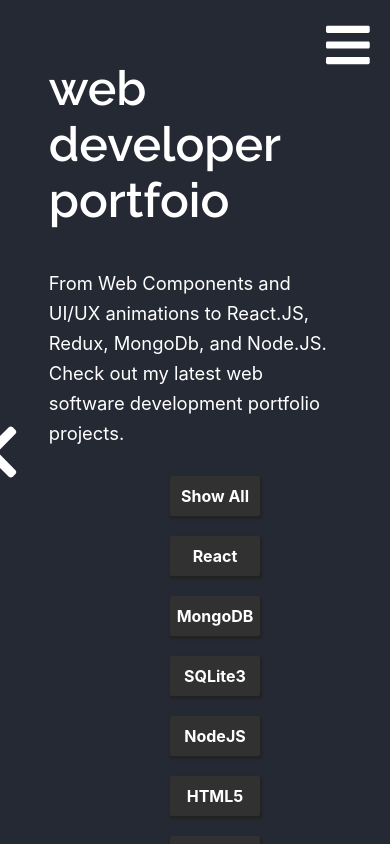
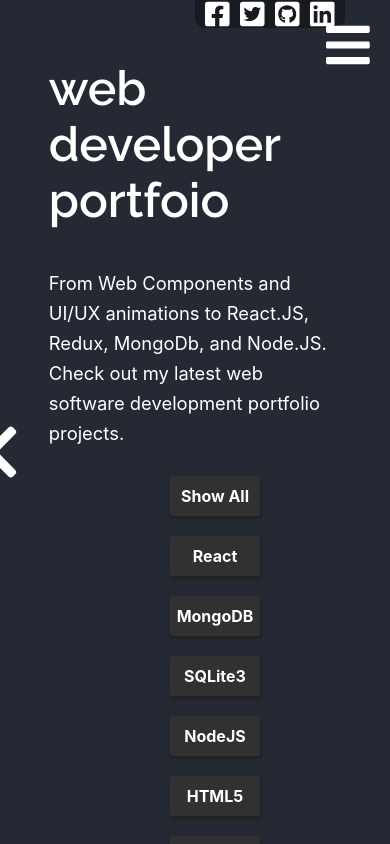
Before and after one commit to jblack186/Jamison-new-portfolio-site, a React (Create React App) app: page /dashboard in a window 390 px wide. Shown: the top 844 px of the page. Built offline with nearby package versions, Linux system fonts and the light colour scheme.

Commit message:
added icons to dash

```diff
--- a/src/App.css
+++ b/src/App.css
@@ -3,7 +3,7 @@
 } */
 
 .barsIcon {
-  position: absolute;
+  position: fixed;
   right: 20px;
   top: 20px;
   font-size: 50px;
@@ -15,7 +15,7 @@
 }
 
 .closeIcon {
-  position: absolute;
+  position: fixed;
   right: 20px;
   top: 20px;
   font-size: 50px;
@@ -34,6 +34,21 @@ z-index: 999999;
 
 }
 
+/* .drop-closed {
+z-index: 999999;
+opacity: 0;
+animation-name: slideUp;
+animation-duration: .5s;
+
+}
+
+.drop-closed ul{
+  display: none;
+} */
+
+
+
+
 
 
 
@@ -48,30 +63,35 @@ z-index: 999999;
 }
 
 .drop-menu {
-  position: absolute;
+  position: fixed;
   top: 0;
   left: 0;
   height: 100vh;
   width: 100vw;
   z-index: 9999;
-  background-color: darkgray;
+  background-color: rgb(76, 71, 76);
   animation-name: slideDown;
   animation-duration: .6s;
+  animation-fill-mode: both;
 
 }
 
 @keyframes slideDown {
-  from {
-    top: -1300px;
+  0% {
+    height: 0px;
   }
-  to {
-    top: 0px;
+
+  100% {
+    height: 100vh;
   }
 }
 
 
+
+
 .drop-menu ul {
-  background-color: gray;
+  background: #404143;
+
   margin: 0 auto;
   width: 50%;
   height: 100%;
@@ -83,6 +103,65 @@ z-index: 999999;
 }
 
 .drop-menu ul li {
+  border-top: 1px solid #333436;
+  height: 200px;
+  list-style: none;
+  display: flex;
+  justify-content: center;
+  align-items: center;
+  font-family: 'Teko', sans-serif;
+  font-size: 40px;
+  width: 100%;
+  cursor: pointer;
+  transition: background-color .5s;
+  color: gray;
+}
+
+.drop-menu ul li:hover {
+  background-color: lightgray;
+  color: whitesmoke;
+}
+
+.drop-closed {
+  height: 0;
+  overflow: hidden;
+  position: absolute;
+  top: 0;
+  left: 0;
+  width: 100vw;
+  background-color: rgb(76, 71, 76);
+  color: gray;
+
+z-index: 99;
+  animation-name: slideUp;
+animation-duration: .5s;
+
+
+}
+
+@keyframes slideUp {
+ from {
+  height: 100vh;
+ }
+ to {
+  height: 0px;
+
+ }
+}
+
+.drop-closed ul {
+  background: #404143;
+  margin: 0 auto;
+  width: 50%;
+  height: 100%;
+  display: flex;
+  flex-direction: column;
+  justify-content: space-evenly;
+  align-items: center;
+  padding: 0;
+}
+
+.drop-closed ul li {
   height: 200px;
   list-style: none;
   display: flex;
@@ -93,6 +172,6 @@ z-index: 999999;
   width: 100%;
 }
 
-.drop-menu ul li:hover {
-  background-color: lightgray;
+.drop-none {
+  display: none;
 }
--- a/src/App.js
+++ b/src/App.js
@@ -10,7 +10,7 @@ import { faBars, faTimes } from '@fortawesome/free-solid-svg-icons';
 
 function App() {
   const location = useLocation();
-  const [menu, setMenu] = useState(false);
+  const [menu, setMenu] = useState();
 
   const clickMenu = e => {
     setMenu(true);
@@ -19,8 +19,11 @@ function App() {
 
   const closeMenu = e => {
     setMenu(false);
-  }
-
+    setTimeout(() => {
+      setMenu();
+     }, 500);
+   }
+console.log(menu)
   return (
 
 
@@ -34,12 +37,10 @@ function App() {
       {<FontAwesomeIcon onClick={closeMenu} className={menu ? 'closeIcon': !menu ? 'barsIconA': null} icon={faTimes}/> }
 
       </motion.div>
-      <motion.div className={menu ? 'drop-menu' : 'barsIconA'}
-            initial={{y: 0  }}
-            animate={{y: 100 }}
+
+      <motion.div className={menu === false ? 'drop-closed' : menu === true ? 'drop-menu' : 'drop-none'}
             transition={{ delay: 1.8, duration: .5}}
       >
-
         <ul>
           <li>
             about
--- a/src/Dashboard.css
+++ b/src/Dashboard.css
@@ -8,7 +8,44 @@
   flex-direction: column;
   padding-top: 20px;
   height: 100%;
+  min-height: 100vh;
 }
+
+.faIcons-dash {
+  position: fixed;
+  top: 0;
+  left: 60%;
+  display: flex;
+  width: 150px;
+  justify-content: space-evenly;
+  background-color: #171a21;
+  border-radius: 0px 0px 10px 10px;
+  animation-name: iconSlide;
+ animation-duration: .8s;
+ animation-delay: 1.4s;
+}
+
+@media screen and (max-width: 500px) {
+  .faIcons-dash {
+    left: 50%;
+  }
+}
+
+.list-icon-dash {
+  font-size: 28px;
+  color: rgb(255, 255, 255);
+  cursor: pointer;
+}
+
+@keyframes iconSlide {
+  from {
+    top: -50px;
+  }
+  to {
+    top: 0;
+  }
+}
+
 
 .motion-div {
   position: absolute;
@@ -18,6 +55,7 @@
   background-color: #171a21;
   z-index: 99;
 }
+
 
 .motion-div-two {
   position: absolute;
--- a/src/Dashboard.js
+++ b/src/Dashboard.js
@@ -9,6 +9,8 @@ import { motion, AnimatePresence } from 'framer-motion';
 import {FontAwesomeIcon} from'@fortawesome/react-fontawesome';
 import { faChevronLeft } from '@fortawesome/free-solid-svg-icons';
 import { Link } from 'react-router-dom';
+import {faFacebookSquare, faGithubSquare, faLinkedin, faTwitterSquare} from '@fortawesome/free-brands-svg-icons';
+
 
 const Dashboard = () => {
   const [showAll, setShowAll] = useState(true);
@@ -196,6 +198,23 @@ const Dashboard = () => {
     exit='exit'
 
     className='dash-container'>
+            <div>
+        <div className='faIcons-dash'>
+
+          {<FontAwesomeIcon className='list-icon-dash' icon={faFacebookSquare}/> }
+
+
+          {<FontAwesomeIcon className='list-icon-dash' icon={faTwitterSquare}/> }
+
+
+          {<FontAwesomeIcon className='list-icon-dash' icon={faGithubSquare}/> }
+
+
+          {<FontAwesomeIcon className='list-icon-dash' icon={faLinkedin}/> }
+
+
+        </div>
+      </div>
 
       <motion.div
       variants={variantsContainer}
--- a/src/FrontPage.css
+++ b/src/FrontPage.css
@@ -86,7 +86,7 @@
   padding-left: 20px;
   animation-name: flip;
   animation-duration: 1s;
-  animation-delay: 1s;
+  animation-delay: .8s;
   animation-fill-mode: forwards;
   left: -200px;
  }
```
